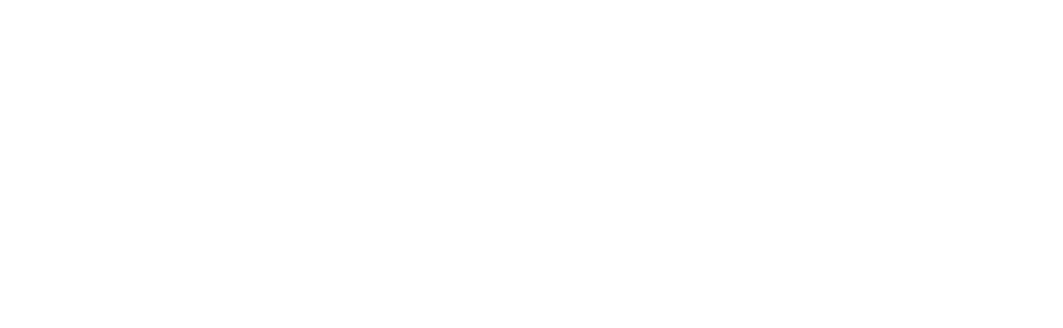
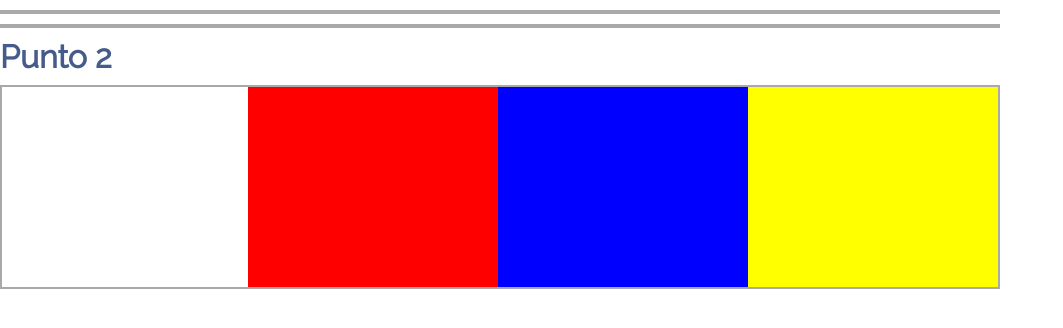
Before and after one commit to lesashley/Bandera-Leccion28, a plain HTML site: page index.html in a window 1280 px wide. Shown: the whole page, without its empty margins (0-1063 px from the left). Drawn offline with Linux system fonts and the light colour scheme.

Commit message:
Ejercicio-3

```diff
--- a/assets/css/style.css
+++ b/assets/css/style.css
@@ -0,0 +1,31 @@
+body{
+  margin: 0 auto;
+}
+section{
+  border: 2px solid darkgray;
+  box-sizing: border-box;
+  overflow: auto;
+  margin: 10px 0;
+  width: 1000px;
+}
+h1{
+  font-family: 'Raleway', sans-serif;
+  color: rgb(69, 91, 140);
+  margin: 10px 0;
+}
+.azul{
+  background-color: blue;
+}
+.amarillo{
+  background-color: yellow;
+}
+.rojo{
+  background-color: red;
+}
+div{
+  width: 250px;
+  height: 200px;
+}
+#ejercicio-3 div{
+  float: right;
+}
--- a/index.html
+++ b/index.html
@@ -6,13 +6,18 @@
     <meta http-equiv="X-UA-Compatible" content="ie=edge">
     <title>Bandera</title>
     <link rel="stylesheet" href="assets/css/style.css">
+    <link href="https://fonts.googleapis.com/css?family=Raleway" rel="stylesheet">
   </head>
   <body>
     <section id="ejercicio-1">
     </section>
     <section id="ejercicio-2">
     </section>
+    <h1>Punto 2</h1>
     <section id="ejercicio-3">
+      <div class="amarillo"></div>
+      <div class="azul"></div>
+      <div class="rojo"></div>
     </section>
   </body>
 </html>
```
